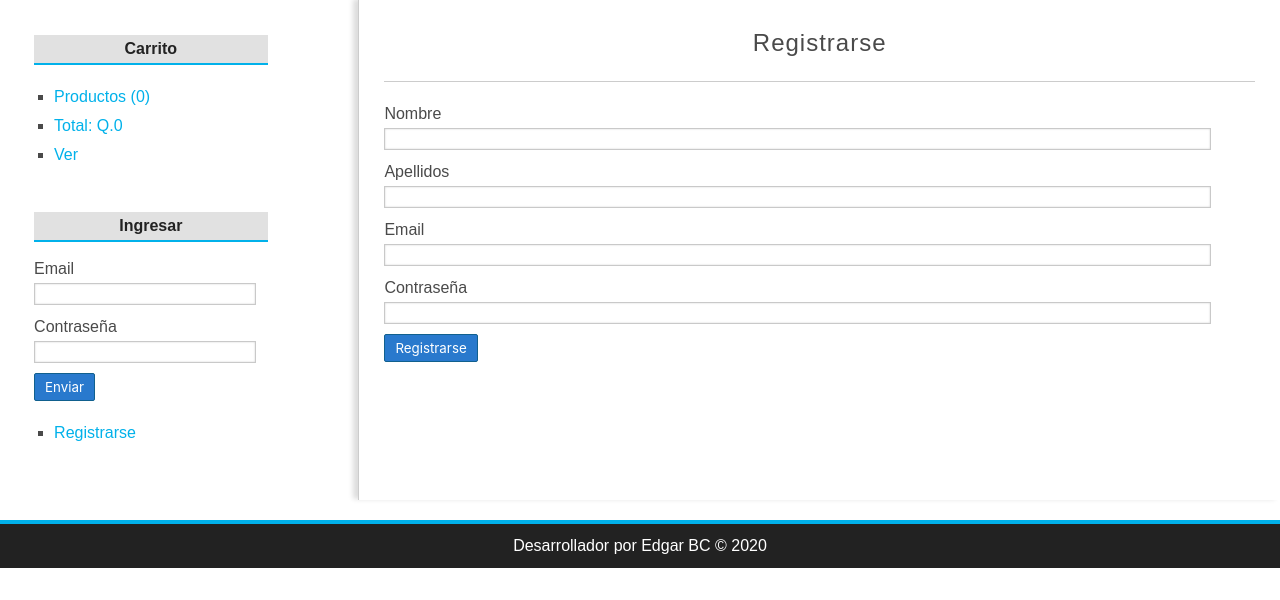
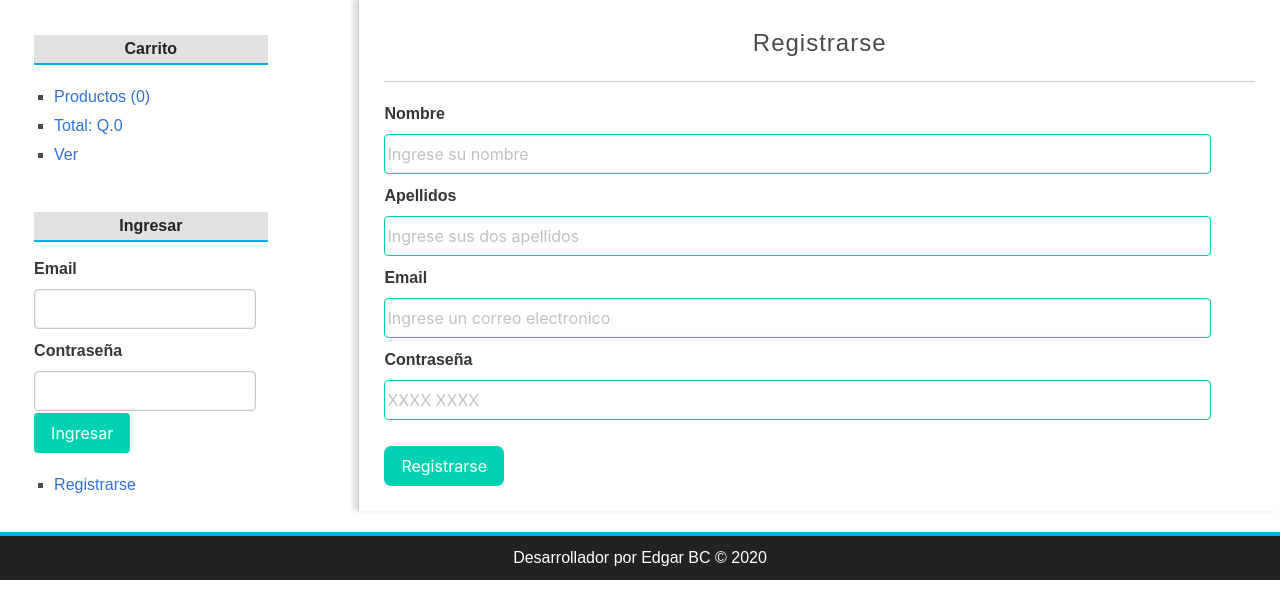
Before and after one commit to Chondo94/TiendaOnline, a PHP site: page /tiendaOnline/usuario/registro in a window 1280 px wide. Shown: the part 200-800 px from the top of the page. Run offline with PHP 8.4, Linux system fonts and the light colour scheme; data comes from the database, SQL or seed files in the repository; some libraries are stand-ins or nearby versions.

Commit message:
Agregue Estilo con bulma la varias vistas

```diff
--- a/assets/css/styles.css
+++ b/assets/css/styles.css
@@ -217,9 +217,9 @@ input[type="email"]:focus{
 
 input[type="button"],
 input[type="submit"],
-button, .button{
+/* button, .button{
     display: block;
-    border-radius: 2px;
+    border-radius: 15px;
     width: auto;
     padding: 5px;
     padding-left: 10px;
@@ -228,18 +228,19 @@ button, .button{
     background: #2979CD;
     border: 1px solid #11608E;
     cursor:pointer;
-}
+} */
 
-.button{
+/* .button{
     background: #33AE3D;
-    color: white !important;
+    color: black !important;
     text-decoration: none;
-}
+} */
 
 .button-small{
     width: 120px;
     text-align: center;
     margin-bottom: 20px;
+
 }
 
 .button-gestion{
@@ -412,7 +413,7 @@ button{
     margin: 0px auto;
 }
 
-.updown-unidades .button{
+.updown-unidades /* .button */{
     display: block;
     width: 28px;
     float: left;
--- a/views/categoria/index.php
+++ b/views/categoria/index.php
@@ -1,6 +1,6 @@
 <h1>Gestionas Categorias</h1>
 
-<a href="<?=base_url?>categoria/crear" class="button button-small">Crear Categoria</a>
+<a href="<?=base_url?>categoria/crear" class="button button-small is-primary">Crear Categoria</a>
 <!-- Ciclo para recorrer cada registro que tengo en categorias -->
 
 <table>
@@ -14,7 +14,7 @@
         <td><?=$cat->id;?></td>
         <td><?=$cat->nombre;?></td>
         <td>
-            <a href="<?=base_url?>categoria/eliminar&id=<?=$cat->id?>" class="button button-gestion button-red">Eliminar</a>
+            <a href="<?=base_url?>categoria/eliminar&id=<?=$cat->id?>" class="button button-gestion is-danger">Eliminar</a>
         </td>
     </tr>
     <?php endwhile; ?>
--- a/views/categoria/ver.php
+++ b/views/categoria/ver.php
@@ -16,7 +16,7 @@
             <h2><?=$product->nombre?></h2>
         </a>
         <p><?=$product->precio?></p>
-        <a href="<?=base_url?>carrito/add&id=<?=$product->id?>" class="button">Comprar</a>
+        <a href="<?=base_url?>carrito/add&id=<?=$product->id?>" class="button is-primary">Comprar</a>
         </div>
     <?php endwhile; ?>
 
--- a/views/layout/header.php
+++ b/views/layout/header.php
@@ -4,8 +4,8 @@
     <meta charset="UTF-8">
     <meta name="viewport" content="width=device-width, initial-scale=1.0">
     <title>Store Shop</title>
+    <link rel="stylesheet" href="<?=base_url?>assets/css/styles.css">
     <link rel="stylesheet" href="<?=base_url?>assets/css/bulma.min.css">
-    <link rel="stylesheet" href="<?=base_url?>assets/css/styles.css">
 </head>
 <body>
     <!-- Cabecera -->
--- a/views/layout/sidebar.php
+++ b/views/layout/sidebar.php
@@ -15,13 +15,24 @@
                 <?php if(!isset($_SESSION['identity'])): ?>
                 <h3>Ingresar</h3>
                 <form action="<?=base_url?>usuario/login" method="post">
-                    <label for="email">Email</label>
-                    <input type="email" name="email">
-
-                    <label for="password">Contraseña</label>
-                    <input type="password" name="password">
-
-                    <input type="submit" value="Enviar">
+                <div class="fiel">
+                    <div class="control">
+                        <label class="label" for="email">Email</label>
+                        <input class="input" type="email" name="email"/>
+                    </div>
+                </div>
+                <div class="fiel">
+                    <div class="control">
+                        <label class="label" for="password">Contraseña</label>
+                        <input class="input" type="password" name="password"/>
+                    </div>
+                </div>
+                <div class="fiel">
+                    <div class="control">
+                        <button class="button is-primary" type="submit" value="Enviar">Ingresar</button>
+                    </div>
+                </div>
+                    <!-- <input type="submit" value="Enviar"> -->
                 </form>
 
                 <?php else: ?>
--- a/views/pedido/mis_pedidos.php
+++ b/views/pedido/mis_pedidos.php
@@ -18,7 +18,7 @@
     ?>
         <tr>
             <td>
-                <a href="<?= base_url ?>pedido/detalle&id=<?= $ped->id ?>"><?= $ped->id ?></a>
+                <a class="button is-small is-info" href="<?= base_url ?>pedido/detalle&id=<?= $ped->id ?>">Pedido No.<?= $ped->id ?></a>
             </td>
             <td>
                 Q.<?= $ped->coste ?>
--- a/views/producto/destacados.php
+++ b/views/producto/destacados.php
@@ -13,6 +13,6 @@
         <h2><?=$product->nombre?></h2>
     </a>
     <p><?=$product->precio?></p>
-    <a href="<?=base_url?>carrito/add&id=<?=$product->id?>" class="button">Comprar</a>
+    <a href="<?=base_url?>carrito/add&id=<?=$product->id?>" class="button is-primary">Comprar</a>
 </div>
 <?php endwhile; ?>
--- a/views/producto/gestion.php
+++ b/views/producto/gestion.php
@@ -1,6 +1,6 @@
 <h1>Gestion de Productos</h1>
 
-<a href="<?=base_url?>producto/crear" class="button button-small">
+<a href="<?=base_url?>producto/crear" class="button button-small is-primary">
     Crear Producto
 </a>
 
@@ -37,8 +37,8 @@
         <td><?=$pro->precio;?></td>
         <td><?=$pro->stock;?></td>
         <td>
-            <a href="<?=base_url?>producto/editar&id=<?=$pro->id?>" class="button button-gestion" >Editar</a>
-            <a href="<?=base_url?>producto/eliminar&id=<?=$pro->id?>" class="button button-gestion button-red">Eliminar</a>
+            <a href="<?=base_url?>producto/editar&id=<?=$pro->id?>" class="button button-gestion is-info" >Editar</a>
+            <a href="<?=base_url?>producto/eliminar&id=<?=$pro->id?>" class="button button-gestion is-danger">Eliminar</a>
         </td>
     </tr>
     <?php endwhile; ?>
--- a/views/producto/ver.php
+++ b/views/producto/ver.php
@@ -13,7 +13,7 @@
             <p class="description"><?=$product->descripcion?></p>
             <p class="price">Q.<?=$product->precio?></p>
             <!-- el href apunta o me lleva al controlador de carrito y al metodo add() -->
-            <a href="<?=base_url?>carrito/add&id=<?=$product->id?>" class="button">Comprar</a>
+            <a href="<?=base_url?>carrito/add&id=<?=$product->id?>" class="button is-primary">Comprar</a>
         </div>
     </div>
 
--- a/views/usuario/registro.php
+++ b/views/usuario/registro.php
@@ -9,17 +9,35 @@
 <?php utils::deleteSession('register'); ?>
 
 <form action="<?=base_url?>usuario/save" method="POST">
-    <label for="nombre">Nombre</label>
-    <input type="text" name="nombre" required/>
-
-    <label for="apellidos">Apellidos</label>
-    <input type="text" name="apellidos" required/>
-
-    <label for="email">Email</label>
-    <input type="email" name="email" required/>
-
-    <label for="password">Contraseña</label>
-    <input type="password" name="password" required/>
-
-    <input type="submit" Value="Registrarse">
+    <div class="fiel">
+        <div class="control">
+            <label class="label" for="nombre">Nombre</label>
+            <input class="input is-primary" type="text" name="nombre" required placeholder="Ingrese su nombre"/>
+        </div>
+    </div>
+    <div class="fiel">
+        <div class="control">
+            <label class="label" for="apellidos">Apellidos</label>
+            <input class="input is-primary" type="text" name="apellidos" required placeholder="Ingrese sus dos apellidos"/>
+        </div>
+    </div>
+    <div class="fiel">
+        <div class="control">
+            <label class="label" for="email">Email</label>
+            <input class="input is-primary" type="email" name="email" required placeholder="Ingrese un correo electronico"/>
+        </div>
+    </div>
+    <div class="fiel">
+        <div class="control">
+            <label class="label" for="password">Contraseña</label>
+            <input class="input is-primary" type="password" name="password" required placeholder="XXXX XXXX"/>
+        </div>
+    </div>
+    <div class="fiel">
+        <br>
+        <p class="control">
+            <button class="button is-primary" type="submit" value="Registrarse" style="border-radius: 7px;">Registrarse</button>
+        </p>
+    </div>
+    <!-- <input type="submit" Value="Registrarse"> -->
 </form>
```
Also changed, not shown: views/carrito/index.php (+5 -5 lines), views/categoria/crear.php (+13 -4 lines), views/pedido/detalle.php (+8 -1 lines).
